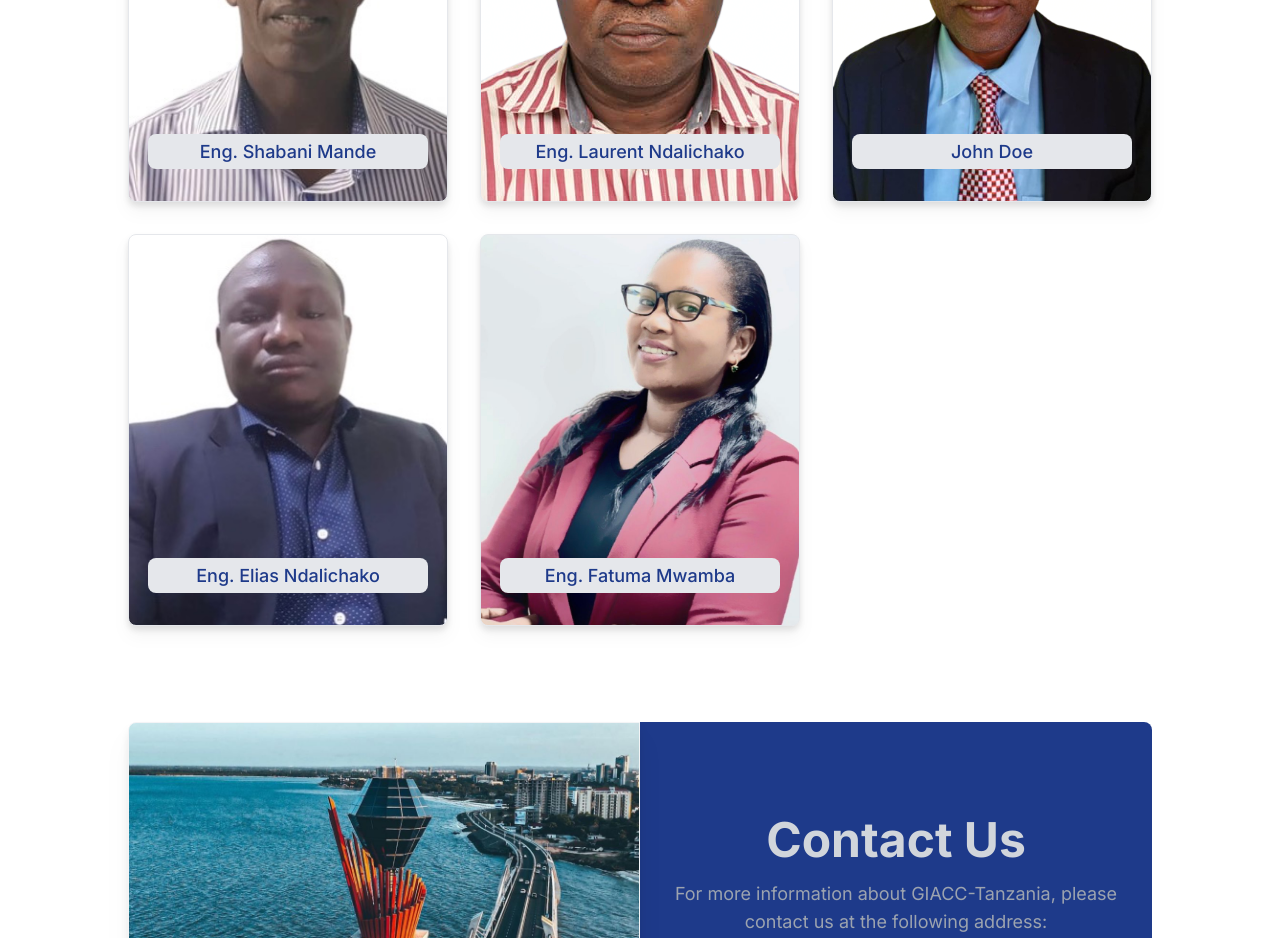
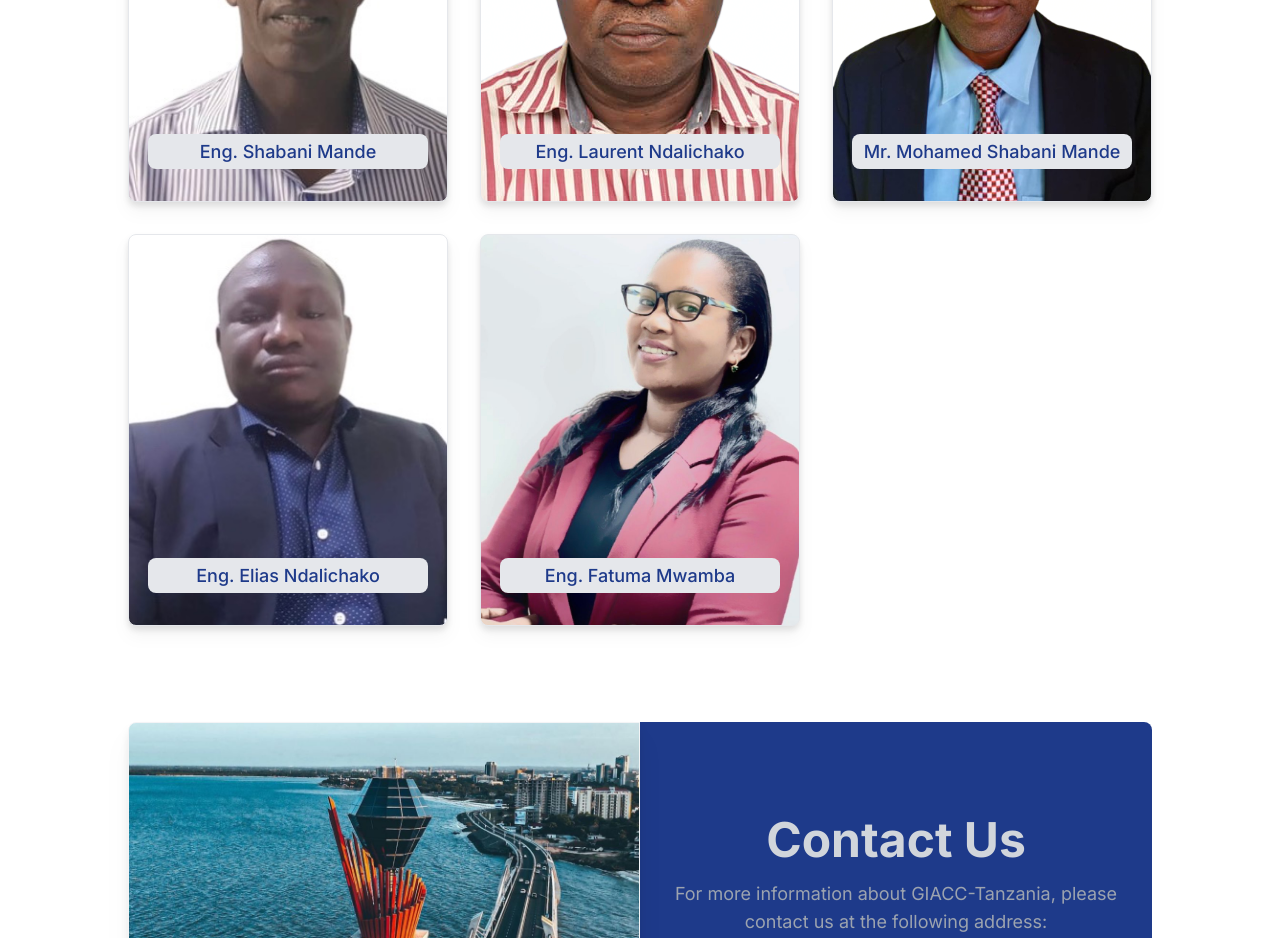
Before and after one commit to genie360s/giacc-tanzania, a Next.js app: page / in a window 1280 px wide. Shown: the part 2200-3138 px from the top of the page. Built offline with nearby package versions, Linux system fonts and the light colour scheme.

Commit message:
name changes

```diff
--- a/src/app/page.tsx
+++ b/src/app/page.tsx
@@ -108,7 +108,7 @@ export default function Home() {
               />
               <DynamicSpeakerCard
                 backgroundImageUrl="/images/chair_person3.PNG"
-                name="John Doe"
+                name="Mr. Mohamed Shabani Mande"
               />
               <DynamicSpeakerCard
                 backgroundImageUrl="/images/chair_person4.JPG"
```
